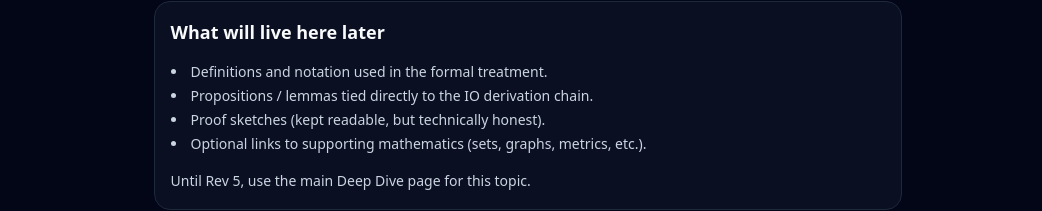
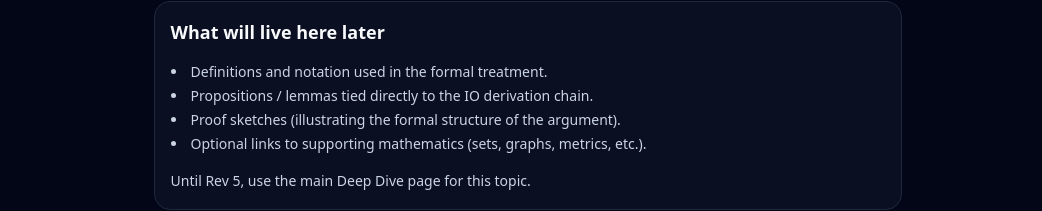
Before and after one commit to MindsEye69/information-ontology-site, a Next.js app: page /deep/awareness/formal in a window 1280 px wide. Shown: the part 286-497 px from the top of the page, without its empty margins (112-1154 px from the left). Built offline with nearby package versions, Linux system fonts and the light colour scheme.

Commit message:
Wording fix to holding pages.

```diff
--- a/app/deep/awareness/formal/page.tsx
+++ b/app/deep/awareness/formal/page.tsx
@@ -30,7 +30,7 @@ export default function FormalPlannedPage() {
         <ul className="list-disc list-inside text-sm text-slate-300 space-y-1">
           <li>Definitions and notation used in the formal treatment.</li>
           <li>Propositions / lemmas tied directly to the IO derivation chain.</li>
-          <li>Proof sketches (kept readable, but technically honest).</li>
+          <li>Proof sketches (illustrating the formal structure of the argument).</li>
           <li>Optional links to supporting mathematics (sets, graphs, metrics, etc.).</li>
         </ul>
         <p className="text-sm text-slate-300 leading-relaxed">
--- a/app/deep/delta/formal/page.tsx
+++ b/app/deep/delta/formal/page.tsx
@@ -30,7 +30,7 @@ export default function FormalPlannedPage() {
         <ul className="list-disc list-inside text-sm text-slate-300 space-y-1">
           <li>Definitions and notation used in the formal treatment.</li>
           <li>Propositions / lemmas tied directly to the IO derivation chain.</li>
-          <li>Proof sketches (kept readable, but technically honest).</li>
+          <li>Proof sketches (illustrating the formal structure of the argument).</li>
           <li>Optional links to supporting mathematics (sets, graphs, metrics, etc.).</li>
         </ul>
         <p className="text-sm text-slate-300 leading-relaxed">
--- a/app/deep/information/formal/page.tsx
+++ b/app/deep/information/formal/page.tsx
@@ -30,7 +30,7 @@ export default function FormalPlannedPage() {
         <ul className="list-disc list-inside text-sm text-slate-300 space-y-1">
           <li>Definitions and notation used in the formal treatment.</li>
           <li>Propositions / lemmas tied directly to the IO derivation chain.</li>
-          <li>Proof sketches (kept readable, but technically honest).</li>
+          <li>Proof sketches (illustrating the formal structure of the argument).</li>
           <li>Optional links to supporting mathematics (sets, graphs, metrics, etc.).</li>
         </ul>
         <p className="text-sm text-slate-300 leading-relaxed">
--- a/app/deep/meaning/formal/page.tsx
+++ b/app/deep/meaning/formal/page.tsx
@@ -30,7 +30,7 @@ export default function FormalPlannedPage() {
         <ul className="list-disc list-inside text-sm text-slate-300 space-y-1">
           <li>Definitions and notation used in the formal treatment.</li>
           <li>Propositions / lemmas tied directly to the IO derivation chain.</li>
-          <li>Proof sketches (kept readable, but technically honest).</li>
+          <li>Proof sketches (illustrating the formal structure of the argument).</li>
           <li>Optional links to supporting mathematics (sets, graphs, metrics, etc.).</li>
         </ul>
         <p className="text-sm text-slate-300 leading-relaxed">
--- a/app/deep/purpose/formal/page.tsx
+++ b/app/deep/purpose/formal/page.tsx
@@ -30,7 +30,7 @@ export default function FormalPlannedPage() {
         <ul className="list-disc list-inside text-sm text-slate-300 space-y-1">
           <li>Definitions and notation used in the formal treatment.</li>
           <li>Propositions / lemmas tied directly to the IO derivation chain.</li>
-          <li>Proof sketches (kept readable, but technically honest).</li>
+          <li>Proof sketches (illustrating the formal structure of the argument).</li>
           <li>Optional links to supporting mathematics (sets, graphs, metrics, etc.).</li>
         </ul>
         <p className="text-sm text-slate-300 leading-relaxed">
--- a/app/deep/relation/formal/page.tsx
+++ b/app/deep/relation/formal/page.tsx
@@ -30,7 +30,7 @@ export default function FormalPlannedPage() {
         <ul className="list-disc list-inside text-sm text-slate-300 space-y-1">
           <li>Definitions and notation used in the formal treatment.</li>
           <li>Propositions / lemmas tied directly to the IO derivation chain.</li>
-          <li>Proof sketches (kept readable, but technically honest).</li>
+          <li>Proof sketches (illustrating the formal structure of the argument).</li>
           <li>Optional links to supporting mathematics (sets, graphs, metrics, etc.).</li>
         </ul>
         <p className="text-sm text-slate-300 leading-relaxed">
--- a/app/deep/value/formal/page.tsx
+++ b/app/deep/value/formal/page.tsx
@@ -30,7 +30,7 @@ export default function FormalPlannedPage() {
         <ul className="list-disc list-inside text-sm text-slate-300 space-y-1">
           <li>Definitions and notation used in the formal treatment.</li>
           <li>Propositions / lemmas tied directly to the IO derivation chain.</li>
-          <li>Proof sketches (kept readable, but technically honest).</li>
+          <li>Proof sketches (illustrating the formal structure of the argument).</li>
           <li>Optional links to supporting mathematics (sets, graphs, metrics, etc.).</li>
         </ul>
         <p className="text-sm text-slate-300 leading-relaxed">
```
